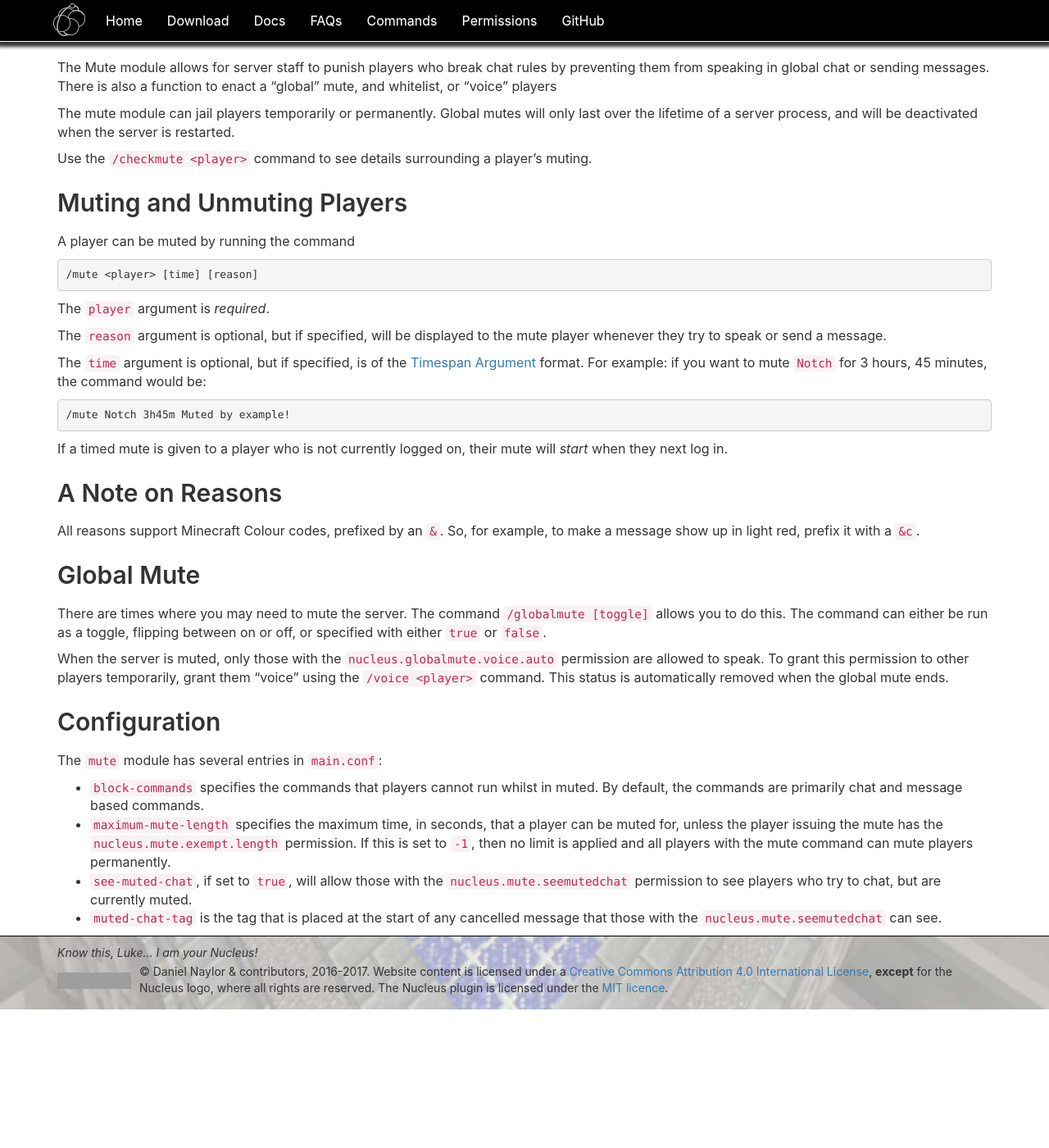
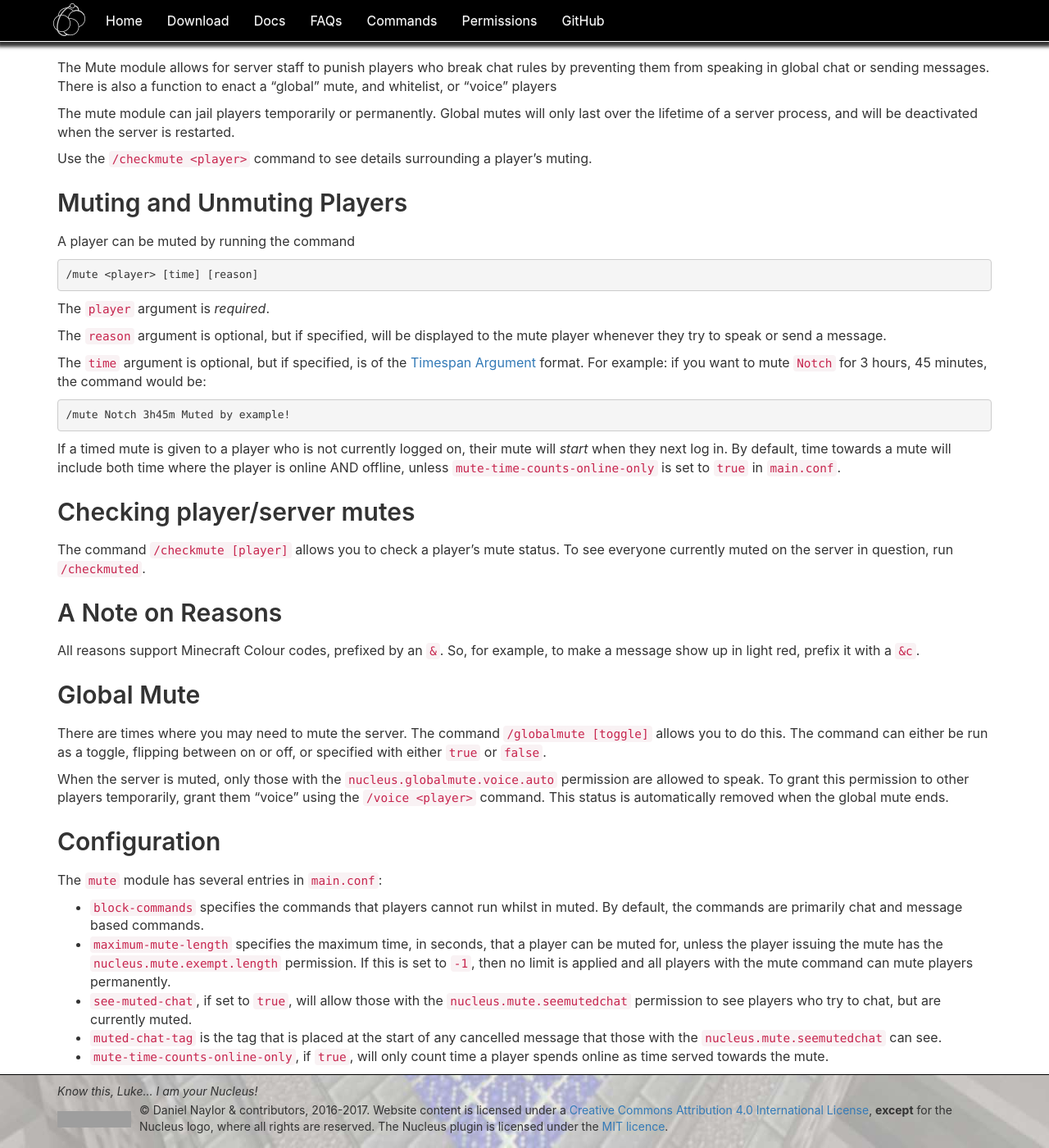
Before and after one commit to NucleusPowered/site-v1, a Jekyll site: the page built from docs/modules/mute.md, in a window 1280 px wide and 1400 px high, scrolled down 265 px. Shown: the whole window at 82% size. Built offline with Jekyll 4.4.1, drawn with Linux system fonts in a browser that asks for light colours; comment, search, counter and statistics services are not loaded; before the commit the page ends 1496 px from its top, so only the background shows below that; grey boxes are pictures that could not be loaded.

Commit message:
More work - mostly improving mute module docs.

````diff
--- a/docs/modules/mute.md
+++ b/docs/modules/mute.md
@@ -36,7 +36,14 @@ For example: if you want to mute `Notch` for 3 hours, 45 minutes, the command wo
 /mute Notch 3h45m Muted by example!
 ```
 
-If a timed mute is given to a player who is not currently logged on, their mute will _start_ when they next log in.
+If a timed mute is given to a player who is not currently logged on, their mute will _start_ when they next log in. By default,
+time towards a mute will include both time where the player is online AND offline, unless `mute-time-counts-online-only` is
+set to `true` in `main.conf`.
+
+## Checking player/server mutes
+
+The command `/checkmute [player]` allows you to check a player's mute status. To see everyone currently muted on the server
+in question, run `/checkmuted`.
 
 ## A Note on Reasons
 
@@ -65,3 +72,4 @@ the mute command can mute players permanently.
 try to chat, but are currently muted.
 * `muted-chat-tag` is the tag that is placed at the start of any cancelled message that those with the `nucleus.mute.seemutedchat`
 can see.
+* `mute-time-counts-online-only`, if `true`, will only count time a player spends online as time served towards the mute.
````
Also changed, not shown: docs/index.md (+1 -1 lines), docs/modules/blacklist.md (+0 -3 lines), docs/modules/warn.md (renamed from docs/modules/warning.md).
